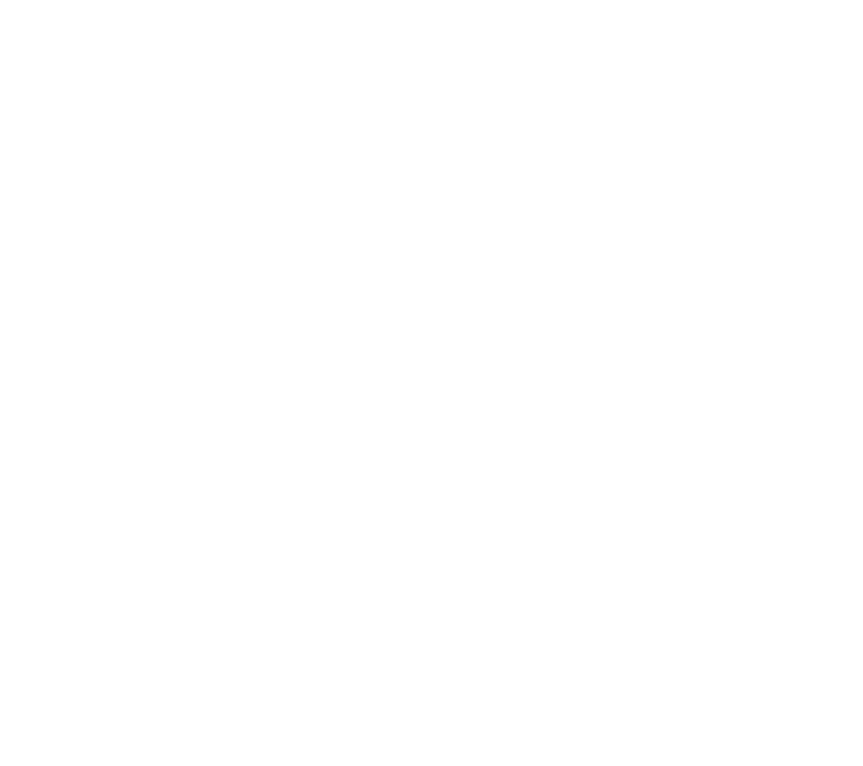
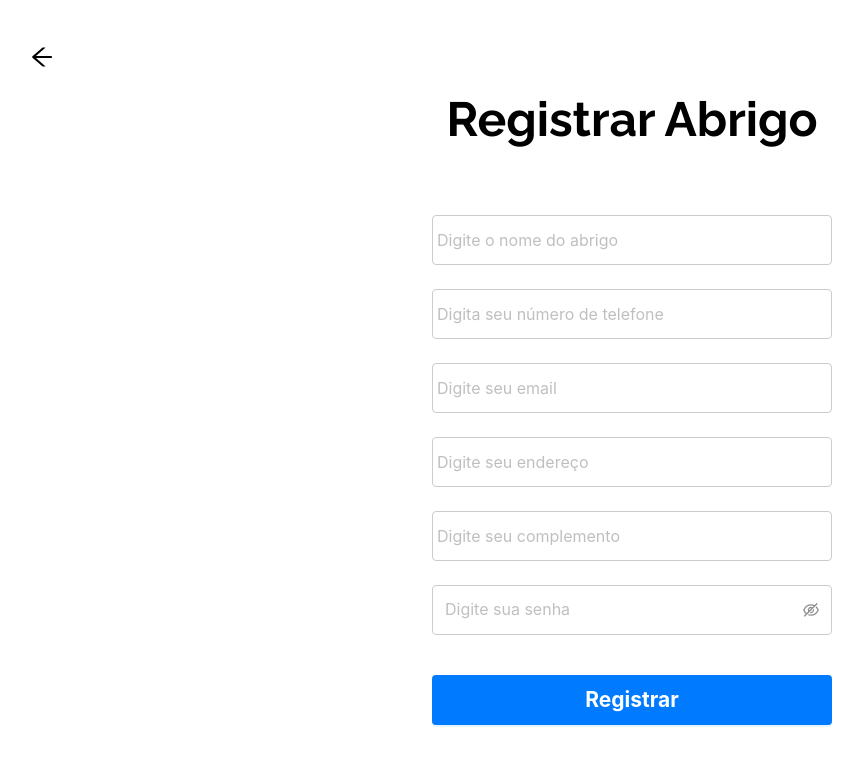
Before and after one commit to Doardot/abriga-se-frontend, a React (Vite) app: page /register-shelter in a window 1280 px wide. Before the commit this address had no page. Shown: the top 766 px of the page, without its empty margins (8-871 px from the left). Built offline with nearby package versions, Linux system fonts and the light colour scheme.

Commit message:
fix: router problems

```diff
--- a/src/router.tsx
+++ b/src/router.tsx
@@ -1,8 +1,8 @@
 import { BrowserRouter, Route, Routes } from "react-router-dom";
 import AbrigoInfo from "./components/AbrigoInfo";
 import LoginPage from "./modules/loginPage";
-import ModalPessoas from "./components/ModalPessoas";
 import { LandingPage } from "./modules/landing-page/pages/LandingPage";
+import RegisterPage from "./components/header/shelterRegistrationPage"
 
 
 function Router() {
@@ -12,6 +12,7 @@
                 <Route path="/" element={<LandingPage />} />
                 {<Route path="/login" element={<LoginPage />} />}
                 <Route path="/abrigoinfo/:id" element={<AbrigoInfo />} />
+                <Route path="/register-shelter" element={<RegisterPage />} />
             </Routes>
         </BrowserRouter>
     );
```
Also changed, not shown: src/components/header/shelterRegistrationPage/index.tsx (renamed from src/components/shelterRegistrationPage/index.tsx, +6 -6 lines), src/components/header/shelterRegistrationPage/index.css (renamed from src/components/shelterRegistrationPage/index.css).
